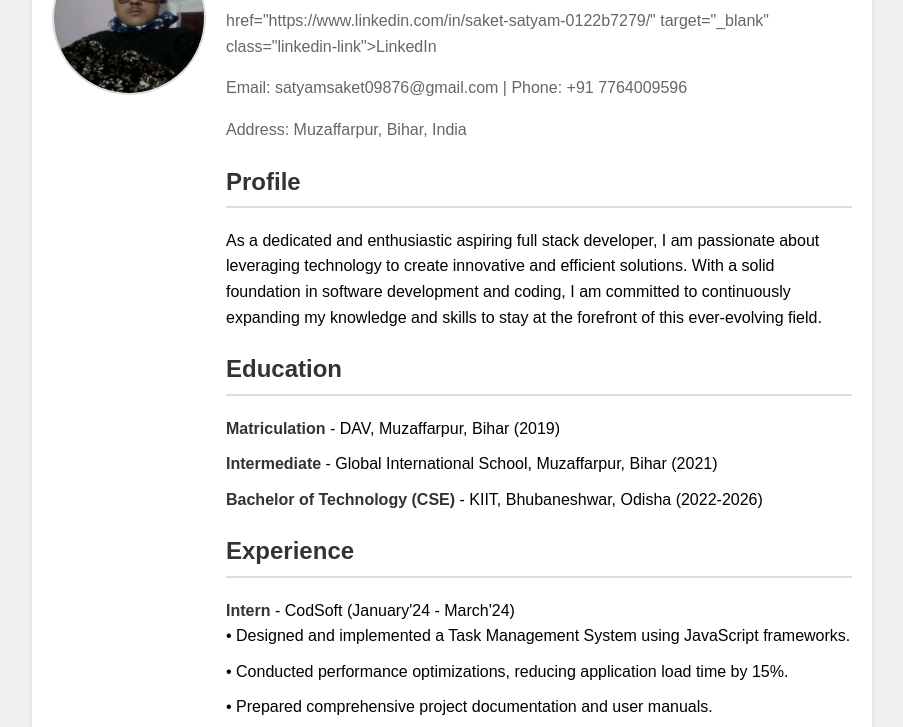
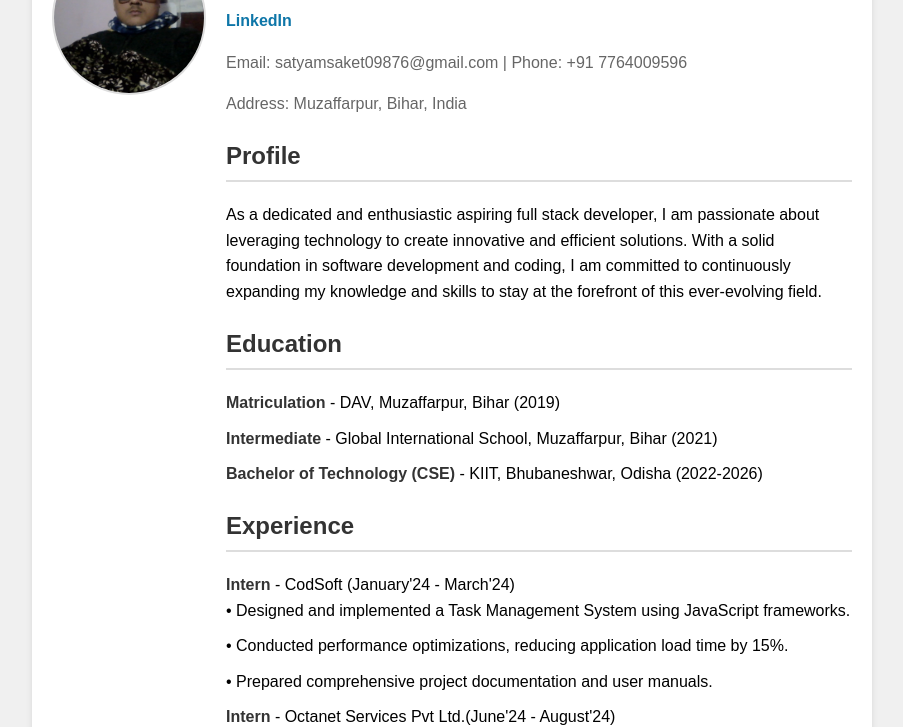
Before and after one commit to Saket-9507/RESUMEE, a plain HTML site: page index.html in a window 1280 px wide. Shown: the part 109-836 px from the top of the page, without its empty margins (188-1091 px from the left). Drawn offline with Linux system fonts and the light colour scheme.

Commit message:
Update index.html

```diff
--- a/index.html
+++ b/index.html
@@ -24,6 +24,17 @@
             flex-direction: row;
             gap: 20px;
         }
+
+        .linkedin-link {
+    text-decoration: none;
+    color: #0e76a8; /* LinkedIn blue color */
+    font-weight: bold;
+}
+
+.linkedin-link:hover {
+    text-decoration: underline;
+}
+
 
         .photo {
             flex: 0 0 150px;
@@ -98,10 +109,10 @@
         <div class="content">
             <div class="header">
                 <h1>Saket Satyam</h1>
-                 <p>
-            <a> href="https://www.linkedin.com/in/saket-satyam-0122b7279/" target="_blank" class="linkedin-link">LinkedIn</a>
-        </p>
-                <p>Email: satyamsaket09876@gmail.com | Phone: +91 7764009596</p>
+                <!-- LinkedIn Link -->
+        <p>
+            <a href="https://www.linkedin.com/in/saket-satyam-0122b7279/" target="_blank" class="linkedin-link">LinkedIn</a>
+        </p>  <p>Email: satyamsaket09876@gmail.com | Phone: +91 7764009596</p>
                 <p>Address: Muzaffarpur, Bihar, India</p>
             </div>
 
```
